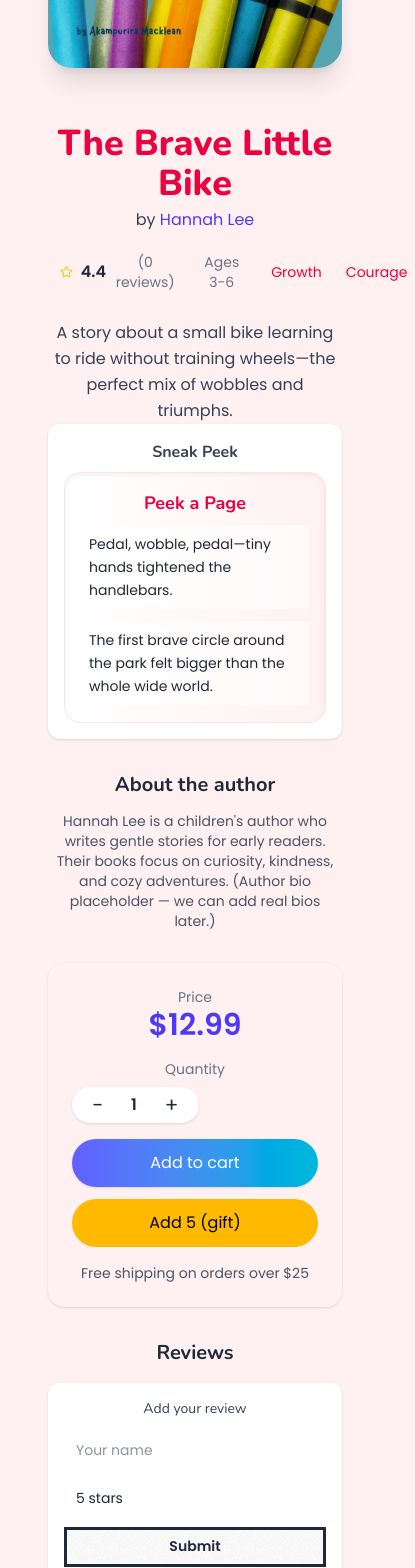
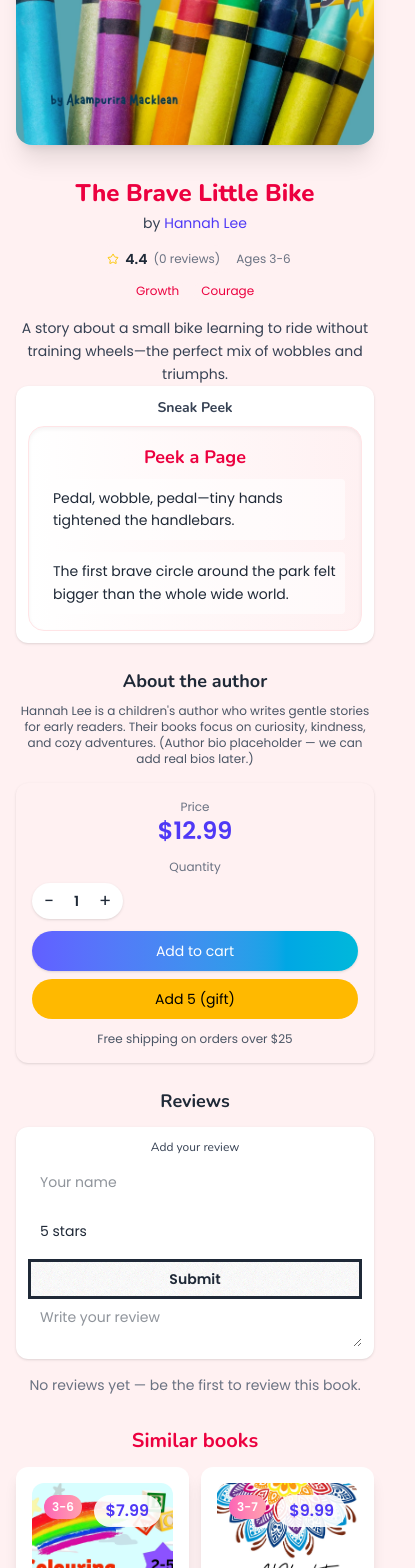
Before and after one commit to Mmadiba724/children_books, a React (Vite) app: page /book/brave-bike in a window 390 px wide. Shown: the part 420-1988 px from the top of the page, 415 px wide, since content can reach past the window. Built offline with nearby package versions, Linux system fonts and the light colour scheme.

Commit message:
adjusted detail page

```diff
--- a/src/pages/BookDetailPage.tsx
+++ b/src/pages/BookDetailPage.tsx
@@ -26,11 +26,13 @@ function ReviewsList({
                 return (
                     <div
                         key={key}
-                        className="bg-white rounded-lg p-3 shadow-sm"
+                        className="bg-white rounded-lg p-2.5 sm:p-3 shadow-sm"
                     >
                         <div className="flex items-center justify-between">
-                            <div className="font-semibold">{r.name}</div>
-                            <div className="text-sm text-gray-500">
+                            <div className="text-sm sm:text-base font-semibold">
+                                {r.name}
+                            </div>
+                            <div className="text-xs sm:text-sm text-gray-500">
                                 {Array.from({ length: r.rating }).map(
                                     (_, sIdx) => (
                                         <Star
@@ -76,12 +78,12 @@ function AddReviewForm({ onAdd }: Readonly<{ onAdd: (r: Review) => void }>) {
     return (
         <form
             onSubmit={submit}
-            className="mt-4 bg-white rounded-lg p-4 shadow-sm"
+            className="mt-3 sm:mt-4 bg-white rounded-lg p-3 sm:p-4 shadow-sm"
         >
-            <h4 className="block text-sm font-medium text-gray-700">
+            <h4 className="block text-xs sm:text-sm font-medium text-gray-700">
                 Add your review
             </h4>
-            <div className="mt-3 grid grid-cols-1 sm:grid-cols-3 gap-2">
+            <div className="mt-2 sm:mt-3 grid grid-cols-1 sm:grid-cols-3 gap-2">
                 <label htmlFor="review-name" className="sr-only">
                     Your name
                 </label>
@@ -91,7 +93,7 @@ function AddReviewForm({ onAdd }: Readonly<{ onAdd: (r: Review) => void }>) {
                     value={name}
                     onChange={(e) => setName(e.target.value)}
                     placeholder="Your name"
-                    className="input input-bordered w-full sm:col-span-1"
+                    className="input input-bordered w-full sm:col-span-1 text-sm"
                 />
 
                 <label htmlFor="review-rating" className="sr-only">
@@ -101,7 +103,7 @@ function AddReviewForm({ onAdd }: Readonly<{ onAdd: (r: Review) => void }>) {
                     id="review-rating"
                     value={rating}
                     onChange={(e) => setRating(Number(e.target.value))}
-                    className="input input-bordered w-full sm:col-span-1"
+                    className="input input-bordered w-full sm:col-span-1 text-sm"
                 >
                     {[5, 4, 3, 2, 1].map((r) => (
                         <option key={r} value={r}>
@@ -112,7 +114,7 @@ function AddReviewForm({ onAdd }: Readonly<{ onAdd: (r: Review) => void }>) {
 
                 <button
                     type="submit"
-                    className="btn btn-primary w-full sm:col-span-1"
+                    className="btn btn-primary w-full sm:col-span-1 text-sm"
                 >
                     Submit
                 </button>
@@ -128,10 +130,10 @@ function AddReviewForm({ onAdd }: Readonly<{ onAdd: (r: Review) => void }>) {
                 onChange={(e) => setText(e.target.value)}
                 placeholder="Write your review"
                 rows={3}
-                className="mt-3 input input-bordered w-full"
+                className="mt-2 sm:mt-3 input input-bordered w-full text-sm"
             />
             {success && (
-                <div className="mt-2 text-sm text-rose-600">
+                <div className="mt-2 text-xs sm:text-sm text-rose-600">
                     Thanks for your review!
                 </div>
             )}
@@ -143,8 +145,8 @@ function BookDetailsColumn({
     book,
     rating,
     bookReviews,
-    // onAddReview,
-}: Readonly<{
+}: // onAddReview,
+Readonly<{
     book: Book;
     rating: number;
     bookReviews: Review[];
@@ -152,10 +154,10 @@ function BookDetailsColumn({
 }>) {
     return (
         <div className="lg:col-span-1">
-            <h1 className="text-4xl font-extrabold text-rose-600">
+            <h1 className="text-2xl sm:text-3xl lg:text-4xl font-extrabold text-rose-600">
                 {book.title}
             </h1>
-            <p className="text-gray-700 mt-1">
+            <p className="text-sm sm:text-base text-gray-700 mt-1">
                 by{" "}
                 <Link
                     to={`/search?author=${encodeURIComponent(book.author)}`}
@@ -165,51 +167,55 @@ function BookDetailsColumn({
                 </Link>
             </p>
 
-            <div className="mt-4 flex items-center gap-4">
-                <div className="inline-flex items-center gap-2 bg-rose-50 px-3 py-1 rounded-full">
-                    <Star className="w-4 h-4 text-yellow-400" />
-                    <span className="font-semibold">{rating.toFixed(1)}</span>
-                    <span className="text-sm text-gray-500">
+            <div className="mt-3 sm:mt-4 flex flex-wrap items-center justify-center gap-2 sm:gap-3">
+                <div className="inline-flex items-center gap-1.5 sm:gap-2 bg-rose-50 px-2 sm:px-3 py-1 rounded-full">
+                    <Star className="w-3 h-3 sm:w-4 sm:h-4 text-yellow-400" />
+                    <span className="text-sm sm:text-base font-semibold">
+                        {rating.toFixed(1)}
+                    </span>
+                    <span className="text-xs sm:text-sm text-gray-500">
                         ({bookReviews.length} reviews)
                     </span>
                 </div>
 
-                <div className="text-sm text-gray-500">
+                <div className="text-xs sm:text-sm text-gray-500">
                     {book.ageRange ? `Ages ${book.ageRange}` : ""}
                 </div>
+            </div>
 
-                <div className="ml-2 flex gap-2">
+            <div className="mt-2 flex flex-wrap justify-center gap-1.5 sm:gap-2">
                 {book.categories?.map((c) => (
                     <span
                         key={c}
-                            className="text-sm px-2 py-1 rounded-full bg-rose-50 text-rose-600"
+                        className="text-xs sm:text-sm px-2 py-0.5 sm:py-1 rounded-full bg-rose-50 text-rose-600"
                     >
                         {c}
                     </span>
                 ))}
             </div>
-            </div>
 
-            <div className="mt-6 text-gray-700 leading-relaxed">
+            <div className="mt-4 sm:mt-6 text-sm sm:text-base text-gray-700 leading-relaxed">
                 <p>{book.description}</p>
             </div>
 
-            <div className="bg-white rounded-lg shadow p-4">
-                <h4 className="font-semibold text-gray-700 mb-2">Sneak Peek</h4>
+            <div className="bg-white rounded-lg shadow p-3 sm:p-4">
+                <h4 className="text-sm sm:text-base font-semibold text-gray-700 mb-2">
+                    Sneak Peek
+                </h4>
                 <BookPreview book={book} />
             </div>
 
-            <div className="mt-8">
-                <h3 className="text-xl font-semibold mb-3">About the author</h3>
-                <p className="text-sm text-gray-600">
+            <div className="mt-6 sm:mt-8">
+                <h3 className="text-lg sm:text-xl font-semibold mb-2 sm:mb-3">
+                    About the author
+                </h3>
+                <p className="text-xs sm:text-sm text-gray-600">
                     {book.author} is a children's author who writes gentle
                     stories for early readers. Their books focus on curiosity,
                     kindness, and cozy adventures. (Author bio placeholder — we
                     can add real bios later.)
                 </p>
             </div>
-
-
         </div>
     );
 }
@@ -319,14 +325,14 @@ export default function BookDetailPage() {
     const bookReviews = reviewsMap[book.id] ?? reviewsByBook[book.id] ?? [];
 
     return (
-        <div className="max-w-8xl mx-auto p-6 px-12">
-            <div className="grid grid-cols-1 lg:grid-cols-3 gap-8 items-start">
+        <div className="max-w-8xl mx-auto p-4 sm:p-6 px-4 sm:px-6 lg:px-12">
+            <div className="grid grid-cols-1 lg:grid-cols-3 gap-4 sm:gap-6 lg:gap-8 items-start">
                 {/* Left column: cover + preview */}
                 <div className="lg:col-span-1">
                     <img
                         src={book.coverUrl}
                         alt={book.title}
-                        className="w-full rounded-3xl shadow-xl mb-6 object-cover"
+                        className="w-full rounded-2xl sm:rounded-3xl shadow-xl mb-4 sm:mb-6 object-cover max-w-md mx-auto lg:max-w-none"
                         style={{ aspectRatio: "3 / 4" }}
                     />
                 </div>
@@ -340,29 +346,33 @@ export default function BookDetailPage() {
                 />
 
                 {/* Right column: order summary */}
-                <aside className="lg:col-span-1 sticky top-24">
-                    <div className="bg-rose-50 rounded-2xl p-6 shadow">
-                        <div className="text-sm text-gray-500">Price</div>
-                        <div className="text-3xl font-bold text-indigo-600">
+                <aside className="lg:col-span-1 lg:sticky lg:top-24">
+                    <div className="bg-rose-50 rounded-xl sm:rounded-2xl p-4 sm:p-6 shadow">
+                        <div className="text-xs sm:text-sm text-gray-500">
+                            Price
+                        </div>
+                        <div className="text-2xl sm:text-3xl font-bold text-indigo-600">
                             ${(book.priceCents / 100).toFixed(2)}
                         </div>
 
-                        <div className="mt-4 text-sm text-gray-500">
+                        <div className="mt-3 sm:mt-4 text-xs sm:text-sm text-gray-500">
                             Quantity
                         </div>
-                        <div className="mt-2 flex items-center bg-white rounded-full shadow px-2 w-fit">
+                        <div className="mt-2 flex items-center bg-white rounded-full shadow px-1 sm:px-2 w-fit">
                             <button
                                 aria-label="decrease"
                                 onClick={() => setQty(Math.max(1, qty - 1))}
-                                className="px-3 py-1 text-xl"
+                                className="px-2 sm:px-3 py-1 text-lg sm:text-xl"
                             >
                                 −
                             </button>
-                            <div className="px-4 font-bold">{qty}</div>
+                            <div className="px-3 sm:px-4 font-bold text-sm sm:text-base">
+                                {qty}
+                            </div>
                             <button
                                 aria-label="increase"
                                 onClick={() => setQty(qty + 1)}
-                                className="px-3 py-1 text-xl"
+                                className="px-2 sm:px-3 py-1 text-lg sm:text-xl"
                             >
                                 +
                             </button>
@@ -370,23 +380,25 @@ export default function BookDetailPage() {
 
                         <button
                             onClick={() => add(book, qty)}
-                            className="mt-4 w-full bg-linear-to-r from-indigo-500 to-cyan-500 text-white px-4 py-3 rounded-full shadow"
+                            className="mt-3 sm:mt-4 w-full bg-linear-to-r from-indigo-500 to-cyan-500 text-white px-4 py-2.5 sm:py-3 rounded-full shadow text-sm sm:text-base"
                         >
                             Add to cart
                         </button>
                         <button
                             onClick={() => add(book, 5)}
-                            className="mt-3 w-full bg-amber-400 text-black px-4 py-3 rounded-full"
+                            className="mt-2 sm:mt-3 w-full bg-amber-400 text-black px-4 py-2.5 sm:py-3 rounded-full text-sm sm:text-base"
                         >
                             Add 5 (gift)
                         </button>
 
-                        <div className="mt-4 text-sm text-gray-600">
+                        <div className="mt-3 sm:mt-4 text-xs sm:text-sm text-gray-600">
                             Free shipping on orders over $25
                         </div>
                     </div>
-                    <div className="mt-8">
-                        <h3 className="text-xl font-semibold mb-3">Reviews</h3>
+                    <div className="mt-6 sm:mt-8">
+                        <h3 className="text-lg sm:text-xl font-semibold mb-2 sm:mb-3">
+                            Reviews
+                        </h3>
                         <AddReviewForm onAdd={(r) => addReview(book.id, r)} />
                         <div className="mt-4">
                             <ReviewsList bookReviews={bookReviews} />
@@ -396,11 +408,11 @@ export default function BookDetailPage() {
             </div>
 
             {/* Similar books */}
-            <div className="mt-12">
-                <h3 className="text-2xl font-bold text-rose-600 mb-4">
+            <div className="mt-8 sm:mt-12">
+                <h3 className="text-xl sm:text-2xl font-bold text-rose-600 mb-3 sm:mb-4">
                     Similar books
                 </h3>
-                <div className="grid grid-cols-1 sm:grid-cols-2 md:grid-cols-3 lg:grid-cols-4 gap-6">
+                <div className="grid grid-cols-2 sm:grid-cols-2 md:grid-cols-3 lg:grid-cols-4 gap-3 sm:gap-4 lg:gap-6">
                     {similarBooks.length === 0 && (
                         <div className="text-sm text-gray-500">
                             We couldn't find similar books — try browsing the
```
Lines whose indentation alone changed are shown as unchanged.
